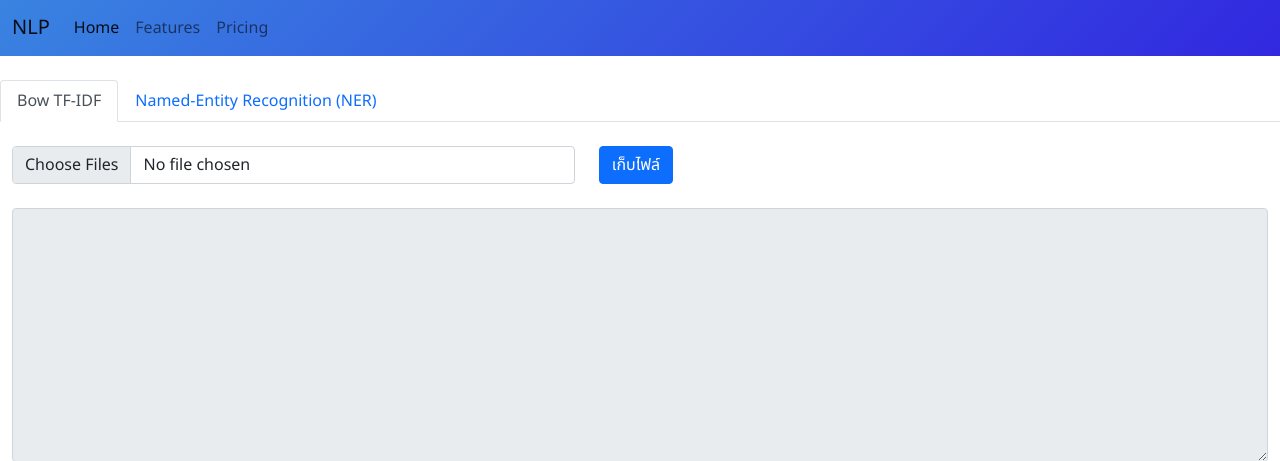
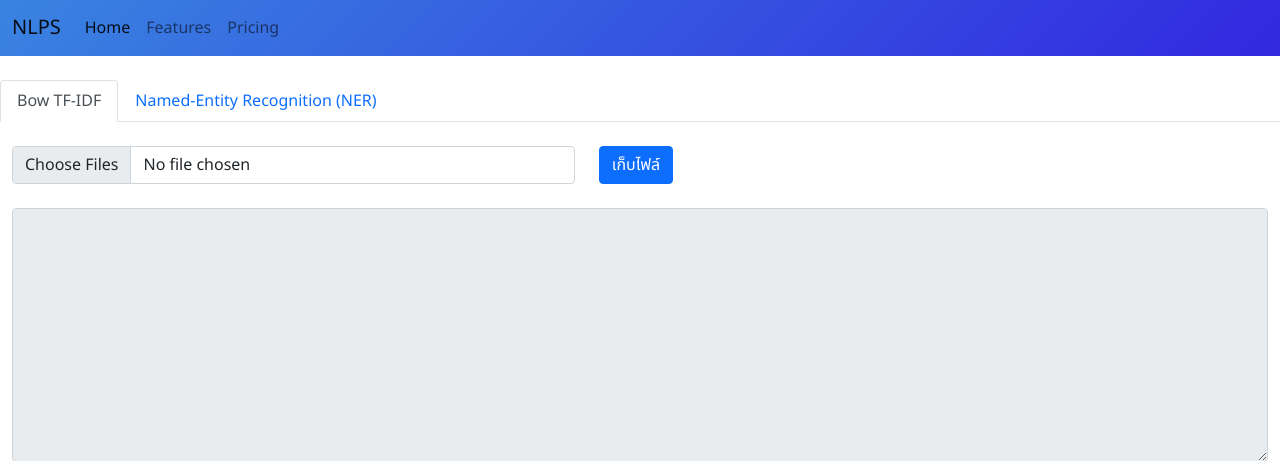
Before and after one commit to VORAVIT29/NLP-Identification, a Flask app: page / in a window 1280 px wide. Shown: the top 461 px of the page. Run offline with Flask 2, Linux system fonts and the light colour scheme; the visitor is signed in with stand-in values (Sample User, id 1).

Commit message:
update All bow-if-idf-ner

```diff
--- a/templates/page.html
+++ b/templates/page.html
@@ -16,7 +16,7 @@
     <nav class="navbar navbar-expand-lg navbar-light gradien">
         <div class="container-fluid">
             <div class="navbar-brand">
-                NLP
+                NLPS
                 <!-- <img src="./static/nlp_image.png" alt="NLP" width="30" height="30"
                     class="d-inline-block align-text-top"> -->
             </div>
```
